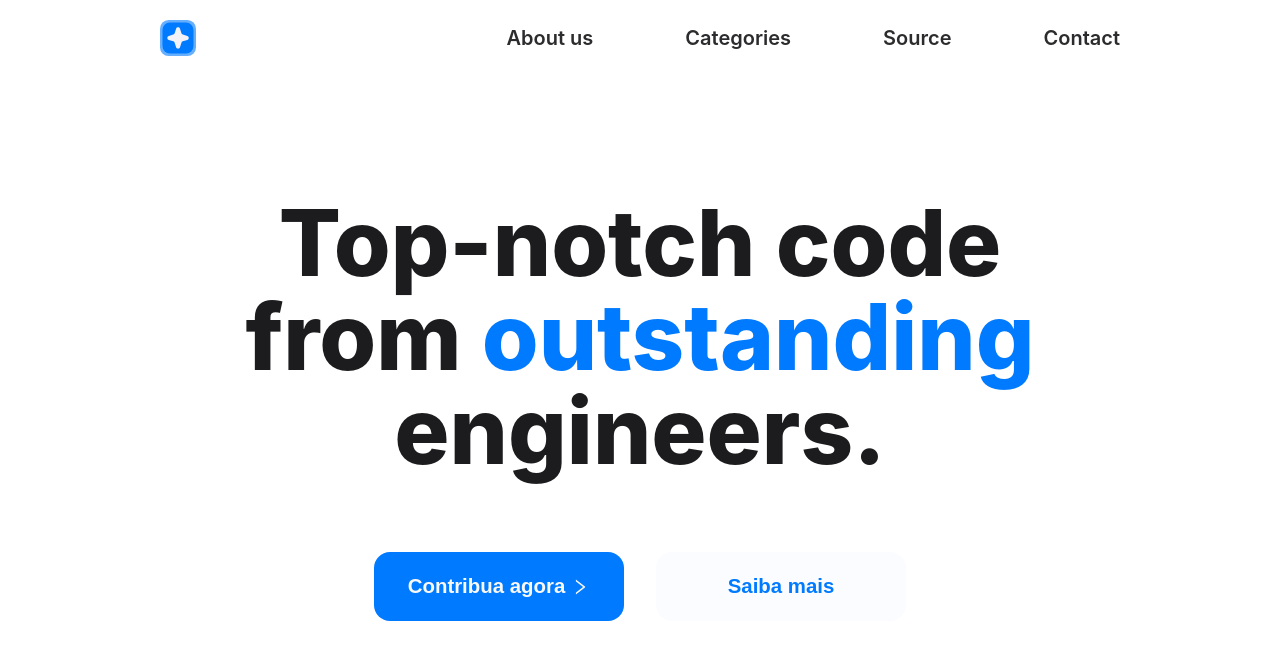
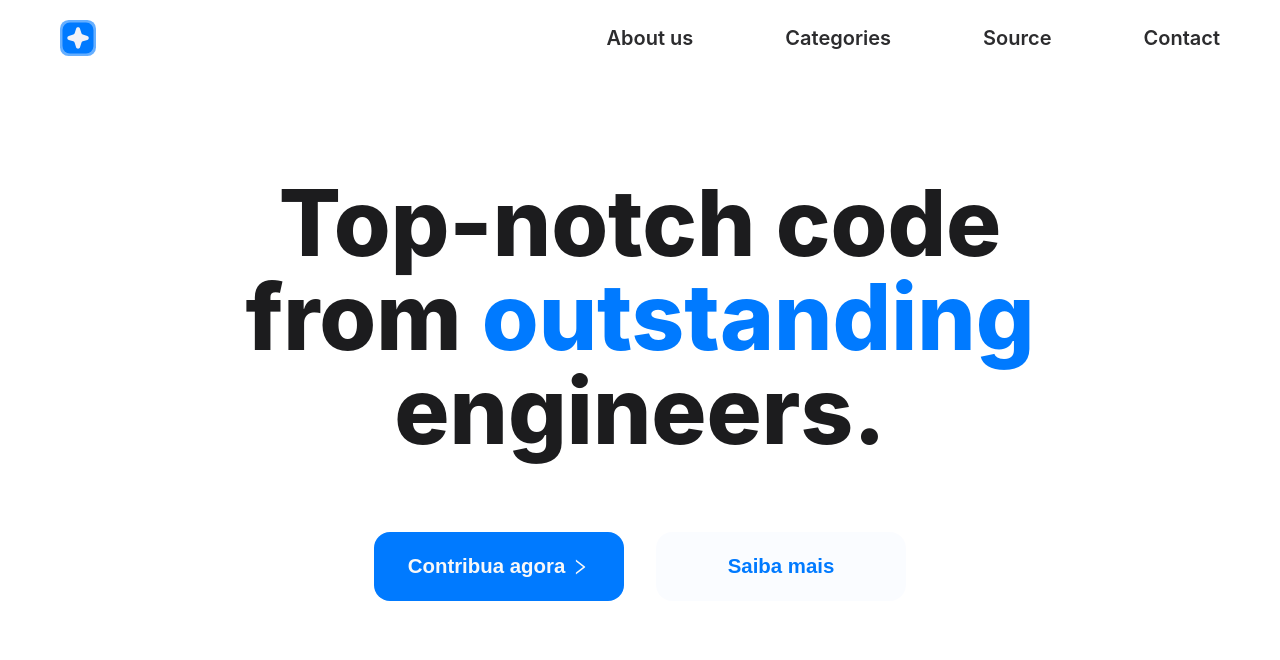
Before and after one commit to tiagoliveira555/petrichor-website, a Next.js app: page / in a window 1280 px wide. Shown: the top 660 px of the page. Built offline with nearby package versions, Linux system fonts and the light colour scheme.

Commit message:
menubar/styles and pages/styles updated

```diff
--- a/src/components/Menubar/styles.ts
+++ b/src/components/Menubar/styles.ts
@@ -1,7 +1,7 @@
 import styled from "styled-components";
 
 export const Menu = styled.div`
-  padding: 20px 160px;
+  padding: 20px 60px;
 
   display: flex;
   align-items: center;
--- a/src/pages/styles.ts
+++ b/src/pages/styles.ts
@@ -9,7 +9,7 @@ export const Title = styled.h1`
   font-weight: 800;
   color: var(--title-color);
 
-  margin: 120px auto 74px;
+  margin: 100px auto 74px;
 
   span {
     color: var(--blue);
```
